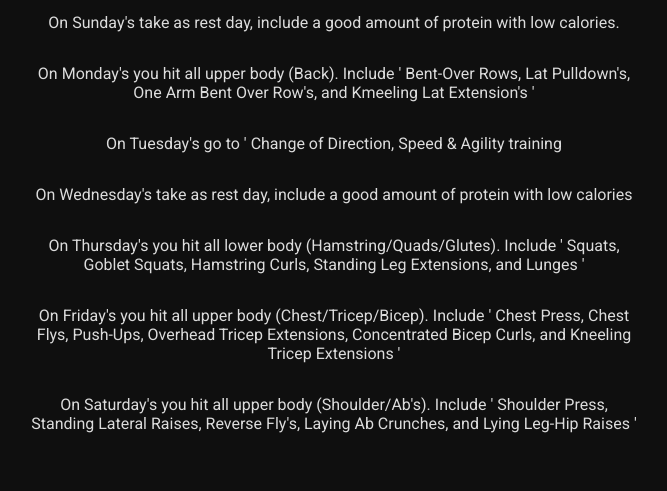
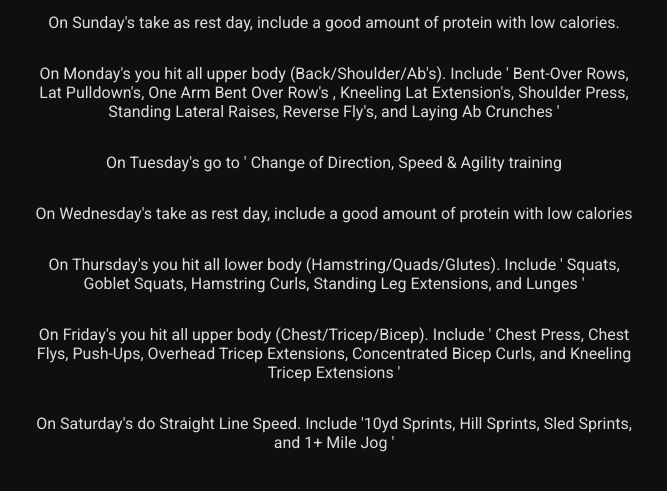
Before and after one commit to mygymschedule/mygymschedule.github.io, a plain HTML site: page full-week-schedule.html in a window 1280 px wide. Shown: the part 121-612 px from the top of the page, without its empty margins (306-973 px from the left). Drawn offline with Linux system fonts and the light colour scheme.

Commit message:
new schedule - including saturday speed

```diff
--- a/full-week-schedule.html
+++ b/full-week-schedule.html
@@ -77,13 +77,14 @@
                     protein with low calories.
                 </li>
                 <li>
-                    On Monday's you hit all upper body (Back). Include '
-                    Bent-Over Rows, Lat Pulldown's, One Arm Bent Over Row's, and
-                    Kmeeling Lat Extension's '
+                    On Monday's you hit all upper body (Back/Shoulder/Ab's).
+                    Include ' Bent-Over Rows, Lat Pulldown's, One Arm Bent Over
+                    Row's , Kneeling Lat Extension's, Shoulder Press, Standing
+                    Lateral Raises, Reverse Fly's, and Laying Ab Crunches '
                 </li>
                 <li>
-                    On Tuesday's go to ' Change of Direction, Speed &
-                    Agility training
+                    On Tuesday's go to ' Change of Direction, Speed & Agility
+                    training
                 </li>
                 <li>
                     On Wednesday's take as rest day, include a good amount of
@@ -101,9 +102,8 @@
                     Extensions '
                 </li>
                 <li>
-                    On Saturday's you hit all upper body (Shoulder/Ab's).
-                    Include ' Shoulder Press, Standing Lateral Raises, Reverse
-                    Fly's, Laying Ab Crunches, and Lying Leg-Hip Raises '
+                    On Saturday's do Straight Line Speed. Include '10yd Sprints,
+                    Hill Sprints, Sled Sprints, and 1+ Mile Jog '
                 </li>
             </ul>
         </div>
```
Also changed, not shown: index.html (+2 -2 lines).
